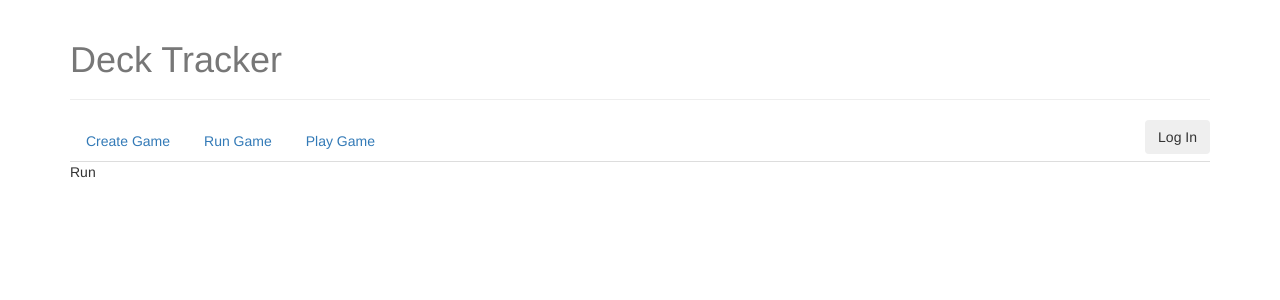
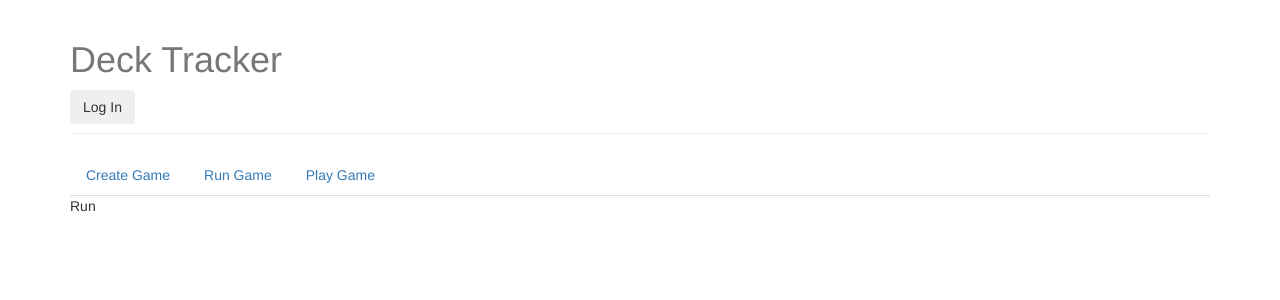
Before and after one commit to jbarson/DeckTracker, a React (Create React App) app: page /run in a window 1280 px wide. Shown: the top 300 px of the page. Built offline with nearby package versions, Linux system fonts and the light colour scheme.

Commit message:
cleaning up

```diff
--- a/src/App.js
+++ b/src/App.js
@@ -1,17 +1,15 @@
 import React from 'react';
 import './App.css';
-import {
-  PageHeader
-} from 'react-bootstrap';
 import {Link} from 'react-router';
 
 class App extends React.Component {
   constructor(props) {
     super(props);
     this.state = {
-      user:null,
-      role:null,
-      accounts: ["Fred", "Joe", "Lisa"],
+      user: null,
+      role: null,
+      accounts: [
+      ],
       data: 123
     }
   }
@@ -19,17 +17,28 @@ class App extends React.Component {
   render() {
     return (
       <div className="container">
-        <PageHeader className="text-muted ">Deck Tracker</PageHeader>
-        <button className="btn pull-right" onClick={() => this.handleLogin()}>{this.state.user
-          ? 'Log Out'
-          : 'Log In'}
-        </button>
-        <nav className="nav nav-tabs"  onSelect={this.handleSelect}>
-          <li><Link to="/create">Create Game</Link></li>
-          <li><Link to="/run">Run Game</Link></li>
-          <li><Link to="/play">Play Game</Link></li>
+        <div className="page-header">
+          <h1>
+            <Link to="/" className="text-muted ">Deck Tracker</Link>
+          </h1>
+          <button className="btn" onClick={() => this.handleLogin()}>{this.state.user
+              ? 'Log Out'
+              : 'Log In'}
+          </button>
+        </div>
+
+        <nav className="nav nav-tabs" onSelect={this.handleSelect}>
+          <li>
+            <Link to="/create">Create Game</Link>
+          </li>
+          <li>
+            <Link to="/run">Run Game</Link>
+          </li>
+          <li>
+            <Link to="/play">Play Game</Link>
+          </li>
         </nav>
-        {React.cloneElement(this.props.children, {data: this.state.data})}
+        {this.props.children}
 
       </div>
     );
```
Also changed, not shown: 1 other file (tests, documents, lock files or other folders).
